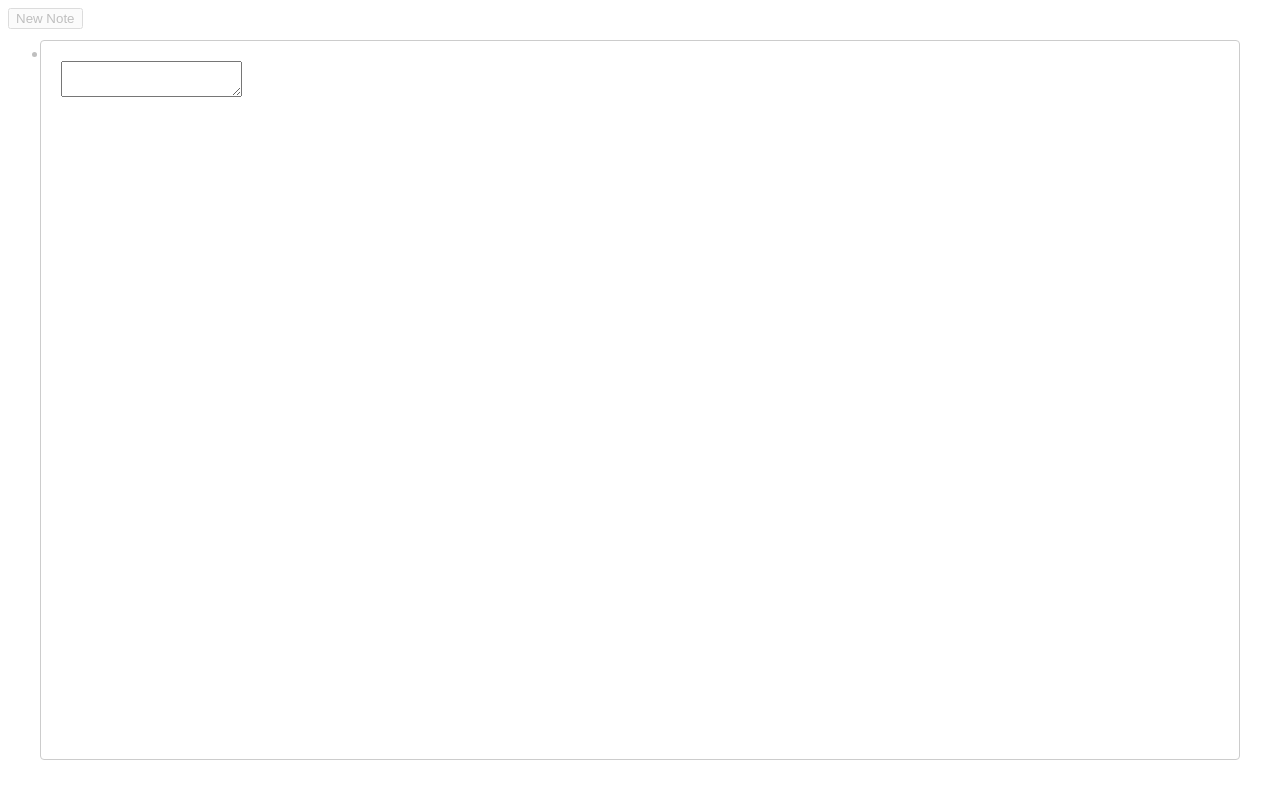
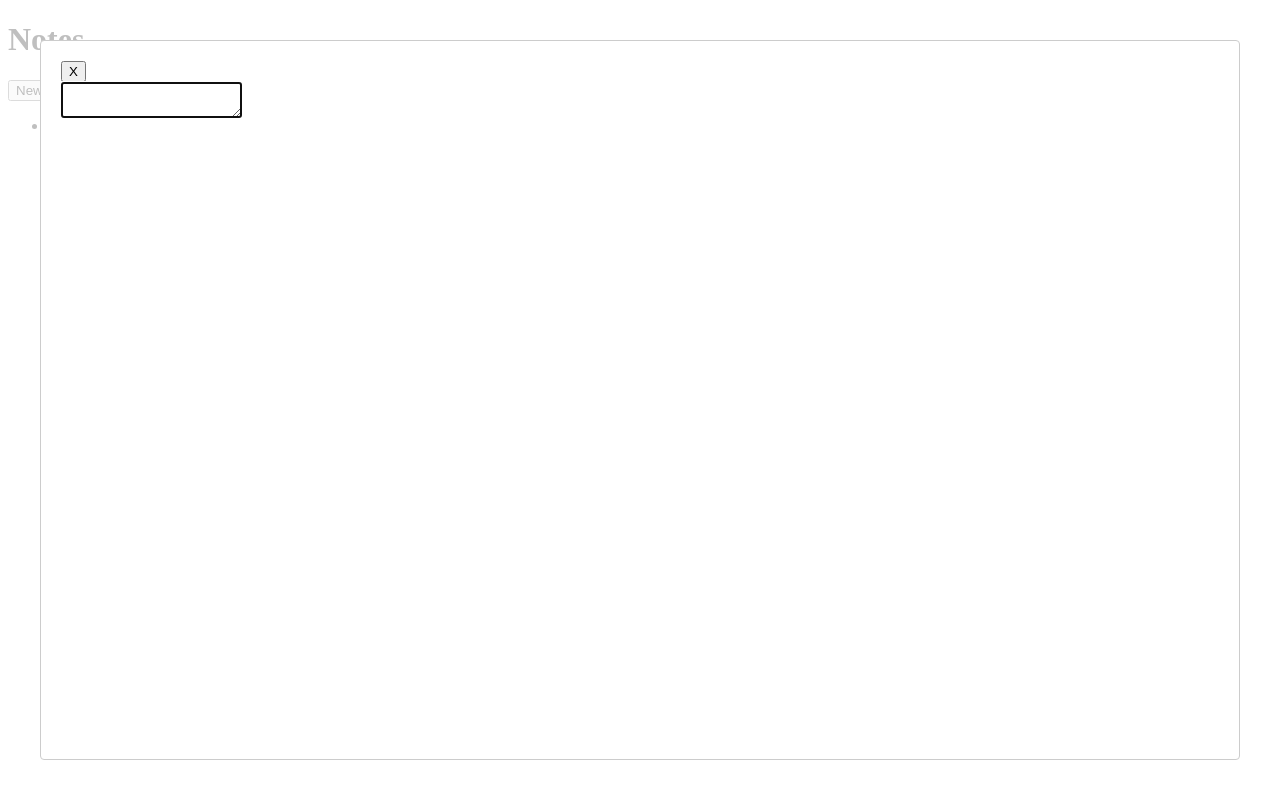
Before and after one commit to sequoian/notes, a React (Create React App) app: page / in a window 1280 px wide. Both pictures are taken after a click on the button "New Note". Built offline with nearby package versions, Linux system fonts and the light colour scheme.

Commit message:
close button for modal

```diff
--- a/src/components/App.js
+++ b/src/components/App.js
@@ -8,6 +8,7 @@ class App extends Component {
   render() {
     return (
       <div>
+        <h1>Notes</h1>
         <NewNote />
         <NoteList />
         <Modal>
--- a/src/components/Editor.js
+++ b/src/components/Editor.js
@@ -9,6 +9,7 @@ const Editor = ({id, text, onChange}) => (
       onChange={e =>
         onChange(id, e.target.value)
       }
+      autoFocus
     />
   </div>
 )
--- a/src/components/Modal.js
+++ b/src/components/Modal.js
@@ -2,6 +2,7 @@ import React from 'react'
 import {connect} from 'react-redux'
 import ReactModal from 'react-modal'
 import {closeEditor} from '../actions'
+import ModalBar from './ModalBar'
 
 const Modal = ({isOpen, onClose, children}) => (
   <ReactModal
@@ -9,6 +10,7 @@ const Modal = ({isOpen, onClose, children}) => (
     onRequestClose={onClose}
     appElement={document.getElementById('root')}
   >
+    <ModalBar />
     {children}
   </ReactModal>
 )
--- /dev/null
+++ b/src/components/ModalBar.js
@@ -0,0 +1,13 @@
+import React from 'react'
+
+const ModalBar = ({onClose}) => (
+  <div>
+    <button
+      onClick={onClose}
+    >
+      X
+    </button>
+  </div>
+)
+
+export default ModalBar
```
